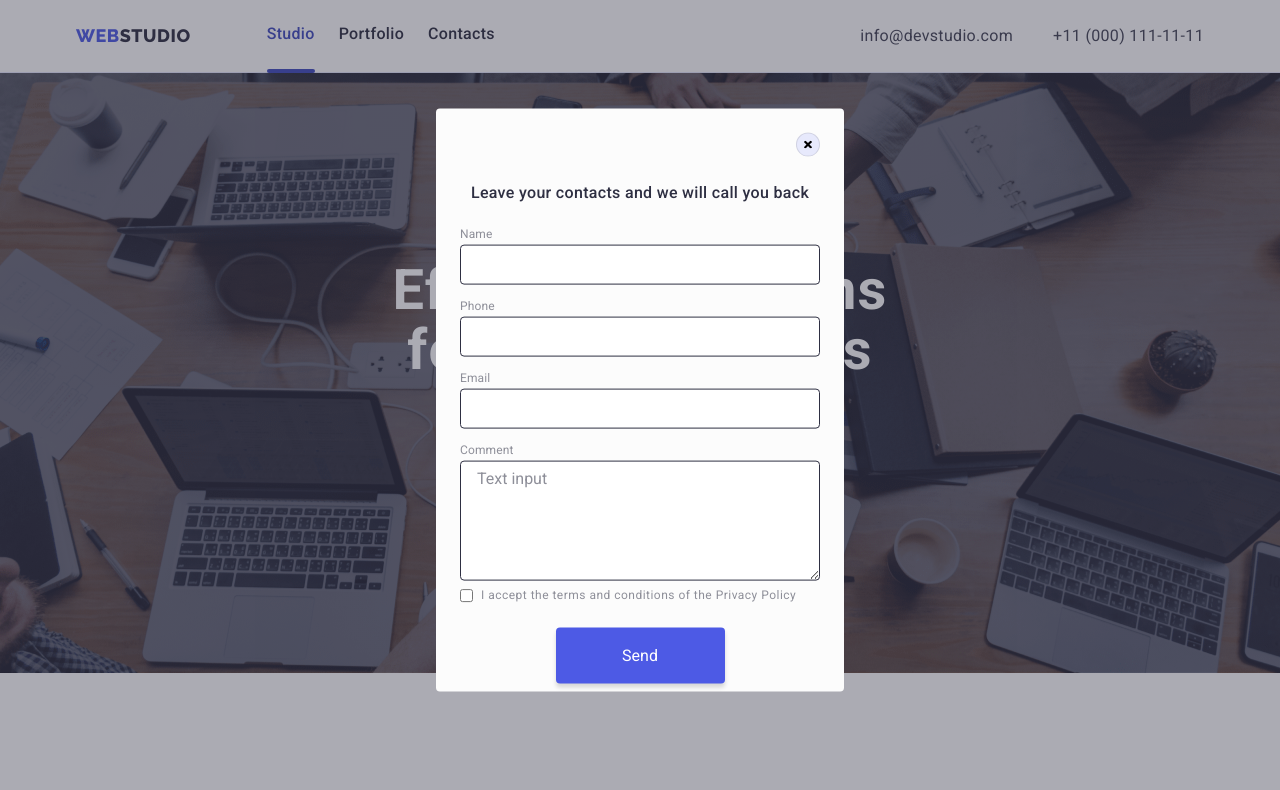
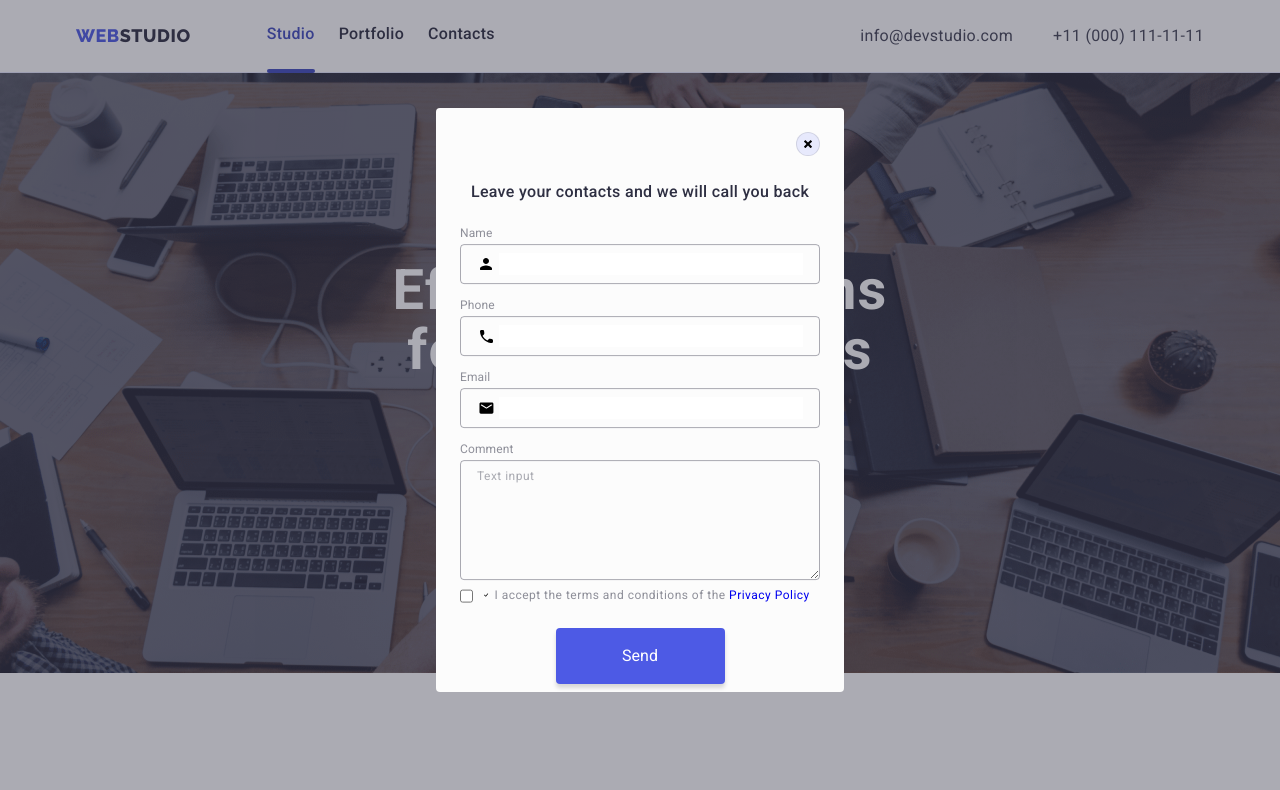
Before and after one commit to NataDent/goit-markup-hw-06, a plain HTML site: page index.html in a window 1280 px wide. Both pictures are taken after a click on the button "Order Service". Shown: the top 790 px of the page. Drawn offline with nearby package versions, Linux system fonts and the light colour scheme.

Commit message:
Установила іконки на модалку

```diff
--- a/css/styles.css
+++ b/css/styles.css
@@ -599,6 +599,21 @@ img {
 .footer-form-icon {
   fill: #ffffff;
 }
+.footer-form-comment {
+  width: 100%;
+  height: 120px;
+  padding: 8px 16px;
+  border: 1px solid #2e2f42;
+  border-radius: 4px;
+  color: inherit;
+}
+
+.footer-form-comment::placeholder {
+  font-size: 12px;
+  line-height: 1.17em;
+  letter-spacing: 0.04em;
+  color: rgba(46, 47, 66, 0.4);
+}
 
 /**--------------ПОРТФОЛИО-----------*/
 .portfolio {
@@ -786,6 +801,13 @@ img {
   color: #2e2f42;
   margin-bottom: 16px;
 }
+
+.form-container {
+  width: 100%;
+  margin-bottom: 8px;
+  outline: none;
+}
+
 .label-text {
   font-size: 12px;
   line-height: 14px;
@@ -793,29 +815,53 @@ img {
   color: #8e8f99;
 }
 
+.input-box {
+  display: flex;
+  align-items: center;
+  width: 360px;
+  height: 40px;
+  padding: 8px 16px;
+  border: 1px solid rgba(46, 47, 66, 0.4);
+  border-radius: 4px;
+}
+
+.modal-icon-wrap {
+  display: flex;
+  justify-content: center;
+  align-items: center;
+  width: 18px;
+  height: 24px;
+  position: absolute;
+}
+
+.modal-icon {
+  top: 14px;
+  left: 19px;
+}
+
 .modal-input {
   width: 100%;
-  height: 40px;
-  border: 1px solid #2e2f42;
-  border-radius: 4px;
-  margin-bottom: 8px;
-  padding: 8px 16px;
+  height: 100%;
+  border: none;
+  margin-left: 22px;
+  outline: transparent;
+  transition: transform var(--tra);
 }
 
-.modal-input:nth-last-child() {
-  margin-bottom: 5px;
+.modal-input:focus {
+  border-color: #4d5ae5;
 }
 
-.footer-form-comment {
-  width: 100%;
-  height: 120px;
-  padding: 8px 16px;
-  border: 1px solid #2e2f42;
-  border-radius: 4px;
-  color: inherit;
+.modal-input:focus + .modal-icon {
+  fill: #4d5ae5;
 }
 
-.footer-form-comment::placeholder {
+.comment {
+  outline: transparent;
+  height: 120px;
+}
+
+.input-box.comment::placeholder {
   font-size: 12px;
   line-height: 1.17em;
   letter-spacing: 0.04em;
--- a/index.html
+++ b/index.html
@@ -491,48 +491,82 @@
             <use href="./images/icons.svg#icon-cross"></use>
           </svg>
         </button>
+
         <p class="modal-title">Leave your contacts and we will call you back</p>
+
         <form class="modal-form" name="signup_form">
-            <label for="user-name" class="label-text">Name</label>
-
+         <div class="form-container">
+          <label for="user-name" class="label-text">Name</label>
+            <div class="input-box">
               <input
                 class="modal-input"
+                id="user-name"
                 type="text"
                 name="user-name"
                 placeholder=""
                 required
               />
-
+              <div class="modal-icon-wrap">
+              <svg class="modal-icon" width="12" height="12">
+                <use href="./images/icons.svg#icon-Vector-1"></use>
+              </svg>
+              </div>
+            </div>
+          </div>
+          <div class="form-container">
             <label for="user-phone" class="label-text">Phone</label>
-
+               <div class="input-box">
               <input
                 class="modal-input"
+                id="user-phone"
                 type="tel"
                 name="user-phone"
                 placeholder=""
                 required
               />
-
+               <div class="modal-icon-wrap">
+              <svg class="modal-icon" width="13" height="13">
+                <use href="./images/icons.svg#icon-Vector-2"></use>
+              </svg>
+              </div>
+              </div>
+           </div>
+            <div class="form-container">
             <label for="user-email" class="label-text" >Email</label>
-
+              <div class="input-box">
               <input
                 class="modal-input"
+                id="user-email"
                 type="email"
                 name="user-email"
                 placeholder=""
                 required
               />
+               <div class="modal-icon-wrap">
+              <svg class="modal-icon" width="15" height="12">
+                <use href="./images/icons.svg#icon-Vector-3"></use>
+              </svg>
+              </div>
+              </div>
+           </div>
 
-            <label for="Comment" class="label-text">Comment</label>
+            <div class="form-container">
+            <label for="comment" class="label-text">Comment</label>
 
-              <textarea class="footer-form-comment" placeholder="Text input">Text input
-            </textarea>
+              <textarea class="input-box comment"
+              placeholder="Text input"
+              id="comment"></textarea>
+            </div>
 
           <div class="checkbox-wrap">
             <input type="checkbox" />
-            <p class="checkbox-text">
+            <p class="checkbox-text"><span class="checkbox-area">
+              <svg class="checkbox-icon" width="10" height="8">
+                <use href="./images/icons.svg#icon-check"></use>
+              </svg>
+            </span>
               I accept the terms and conditions of the
-              <a class="checkbox-link">Privacy Policy</a>
+               <a href="#" class="checkbox-link">Privacy Policy</a>
             </p>
           </div>
           <button type="submit" class="modal-btn">Send</button>
```
